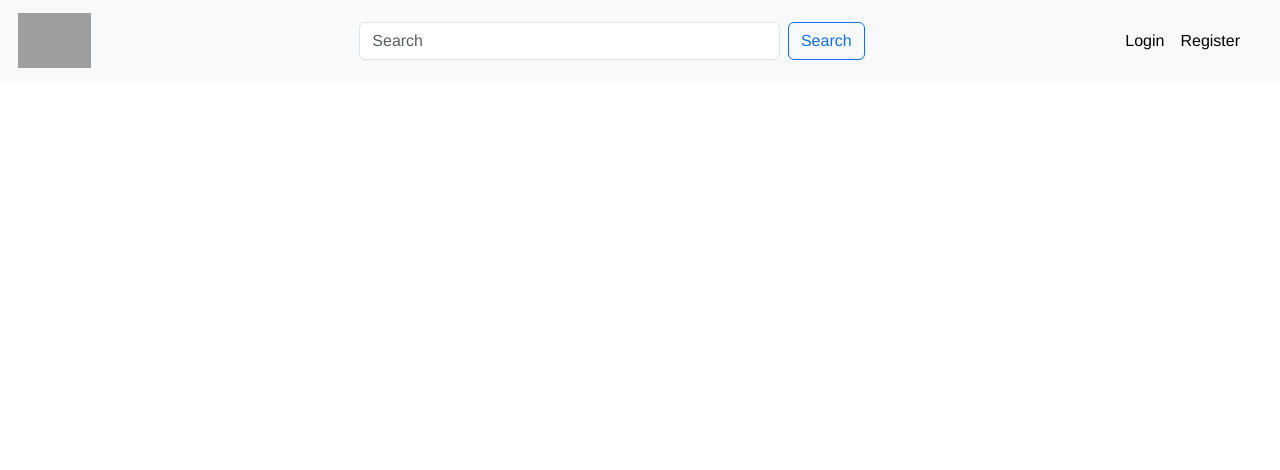
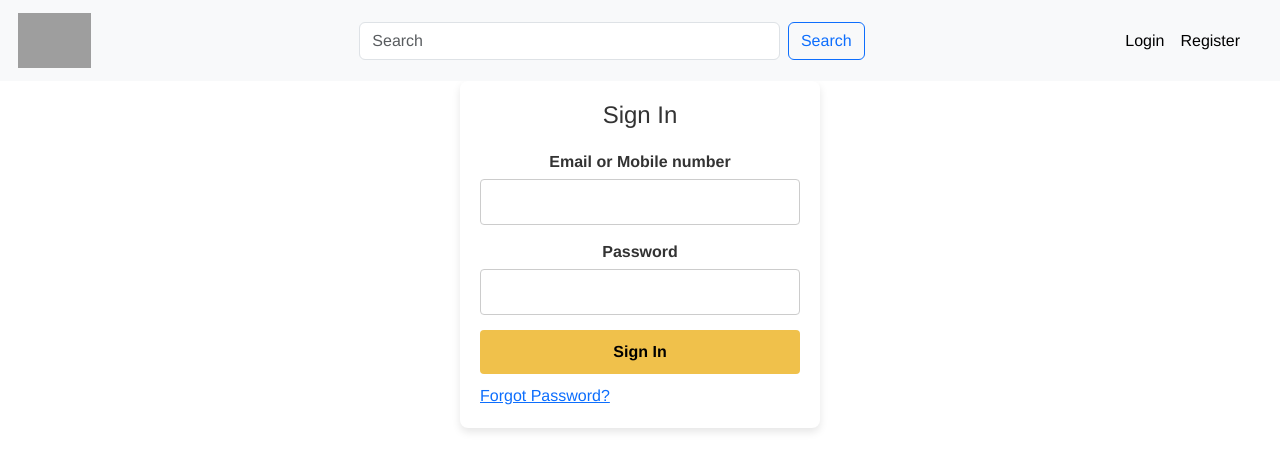
Before and after one commit to aayushtailang1911/AmazonClone-Frontent-Vue, a Vue app in the folder amazon-clone/: page /login in a window 1280 px wide. Shown: the top 470 px of the page. Built offline with nearby package versions, Linux system fonts and the light colour scheme; grey boxes are pictures that could not be loaded.

Commit message:
login component done

```diff
--- /dev/null
+++ b/amazon-clone/src/components/LoginComponent.vue
@@ -0,0 +1,120 @@
+<template>
+    <section>
+        <div class="container">
+            <img src="" alt="" id="logo">
+            <div class="box">
+                <h1>Sign In</h1>
+                <form action="">
+                    <label for="email">Email or Mobile number</label>
+                    <input type="text" id="email" v-model="email" required>
+
+                    <label for="password">Password</label>
+                    <input type="password" name="" id="password" v-model="password" required>
+
+                    <button type="submit">Sign In</button>
+
+                    <div class="additional">
+                        <a href="#" class="forgot-password">Forgot Password?</a>
+                    </div>
+                </form>
+            </div>
+        </div>
+    </section>
+</template>
+
+<script>
+export default{
+    data(){
+        return{
+            email:'',
+            password:'',
+            emailError:''
+        }
+    },
+    methods:{
+        validateEmail(email){
+        const regex=/^[^@]+@[^@]+\.[^@]+$/;
+        return regex.test(email);
+    },
+    async toLogin(){
+        if(!this.validateEmail(this.email)){
+            this.emailError='Use proper email format';
+            return;
+        }
+
+        const formData = new FormData();
+
+        formData.append('email', this.email);
+        formData.append('password', this.password);
+
+        //send http request
+    }
+    }
+}
+</script>
+
+<style scoped>
+
+.container{
+    display: flex;
+    align-content: center;
+    justify-content: center;
+}
+.box{
+    width: 360px;
+    padding: 20px;
+    background-color: #fff;
+    border-radius: 8px;
+    box-shadow: 0 4px 8px rgba(0, 0, 0, 0.1);
+    box-sizing: border-box;
+    align-items: center;
+    justify-content: center
+
+}
+.box h1{
+    margin-top: 0;
+    margin-bottom: 20px;
+    font-size: 24px;
+    color: #333;
+}
+form {
+  display: flex;
+  flex-direction: column;
+}
+form label {
+  margin-bottom: 5px;
+  font-weight: bold;
+  color: #333;
+}
+form input {
+  margin-bottom: 15px;
+  padding: 10px;
+  border: 1px solid #ccc;
+  border-radius: 4px;
+  font-size: 16px;
+}
+form button {
+  padding: 10px;
+  border: none;
+  border-radius: 4px;
+  background-color: #f0c14b;
+  border-color: #a88734 #9c7e31 #846a29;;
+  color: black;
+  font-size: 16px;
+  cursor: pointer;
+  font-weight: bold;
+}
+form button:hover {
+  background-color: #e59400;
+}
+.additional {
+  display: flex;
+  justify-content: space-between;
+  align-items: center;
+  margin-top: 10px;
+}
+.forgot-password:hover {
+  text-decoration: underline;
+}
+
+</style>
--- a/amazon-clone/src/router/index.js
+++ b/amazon-clone/src/router/index.js
@@ -1,10 +1,14 @@
+import LoginComponent from "@/components/LoginComponent.vue";
 import RegistrationForm from "@/components/RegistrationForm.vue";
 import { createRouter, createWebHistory } from "vue-router";
 
 const routes = [{
   path:'/register',
   component:RegistrationForm
-}, {}];
+}, {
+  path: '/login',
+  component: LoginComponent
+}];
 
 const router = createRouter({
   history: createWebHistory(),
```
